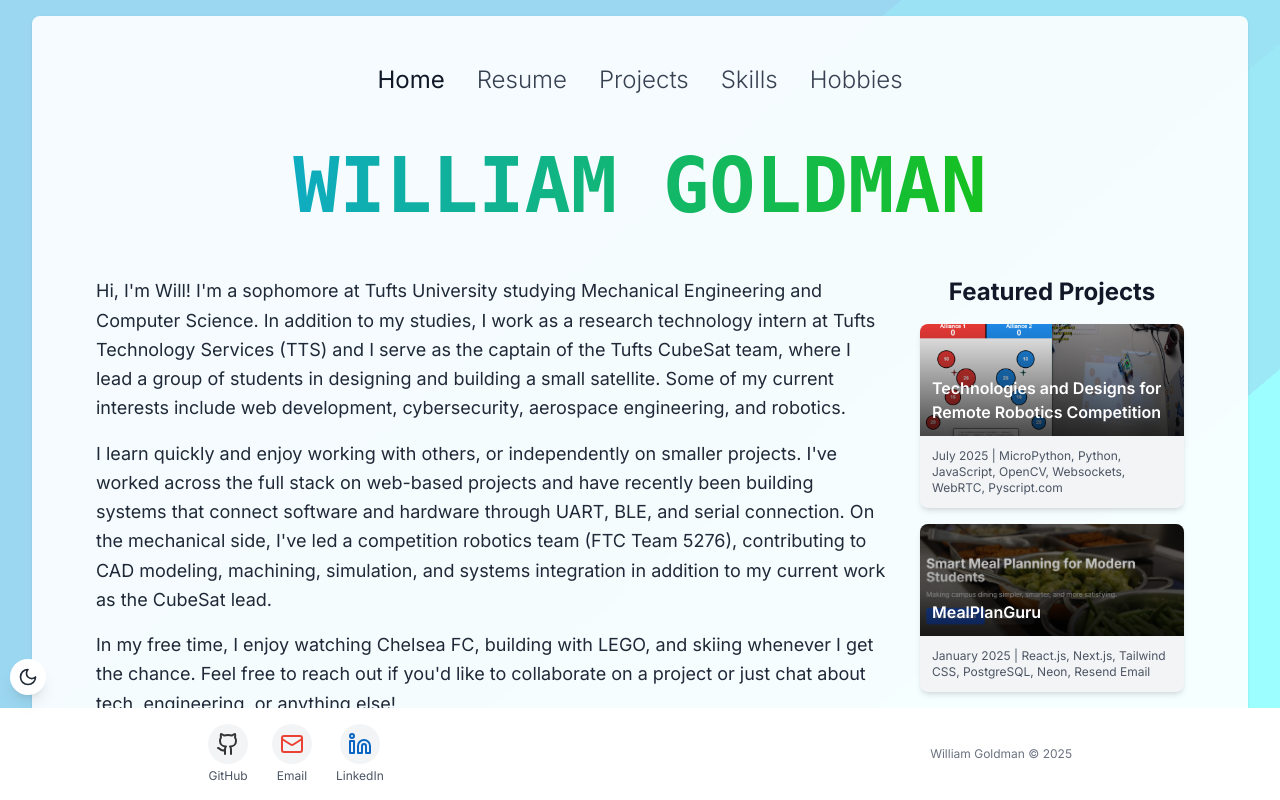
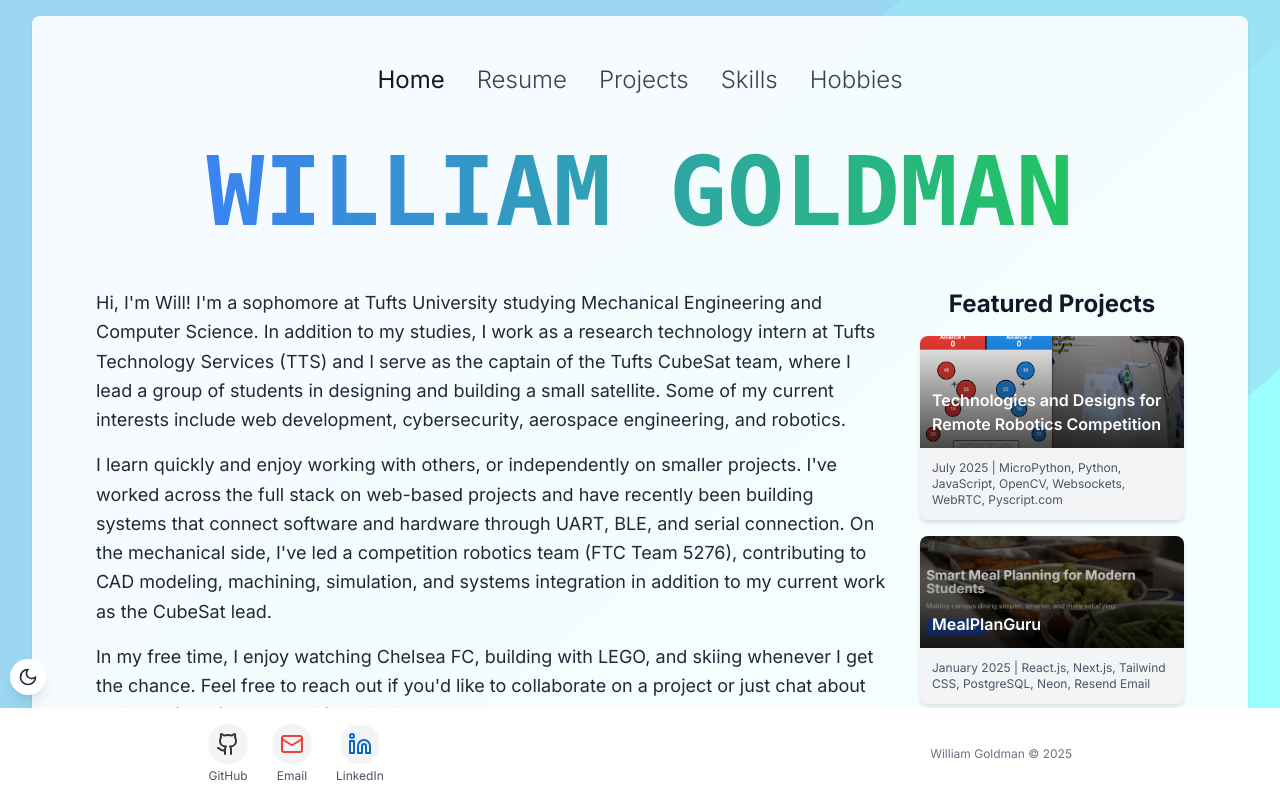
Before and after one commit to iliketocode2/Profile-Website-v2, a Next.js app: page / in a window 1280 px wide. Shown: the top 800 px of the page. Built offline with nearby package versions, Linux system fonts and the light colour scheme.

Commit message:
fix odd tailwind bg-clip error

```diff
--- a/src/app/page.tsx
+++ b/src/app/page.tsx
@@ -17,7 +17,14 @@ export default function Home() {
         <div className="flex flex-col items-center justify-center">
           <section className="w-full max-w-4xl mx-auto text-center py-8">
             <h1
-              className="text-[clamp(3rem,6vw,9rem)] font-bold font-mono bg-gradient-to-r from-[rgb(13,169,216)] to-[rgb(23,196,7)] text-transparent bg-clip-text uppercase leading-[1.1] mb-4 w-full text-center"
+              className="text-4xl sm:text-5xl md:text-6xl lg:text-7xl xl:text-8xl font-bold font-mono uppercase leading-tight mb-4 w-full text-center"
+              style={{
+                background: 'linear-gradient(to right, rgb(59, 130, 246), rgb(34, 197, 94))',
+                WebkitBackgroundClip: 'text',
+                WebkitTextFillColor: 'transparent',
+                backgroundClip: 'text',
+                display: 'inline-block'
+              }}
             >
               William <br className="sm:hidden" />
               Goldman
```
